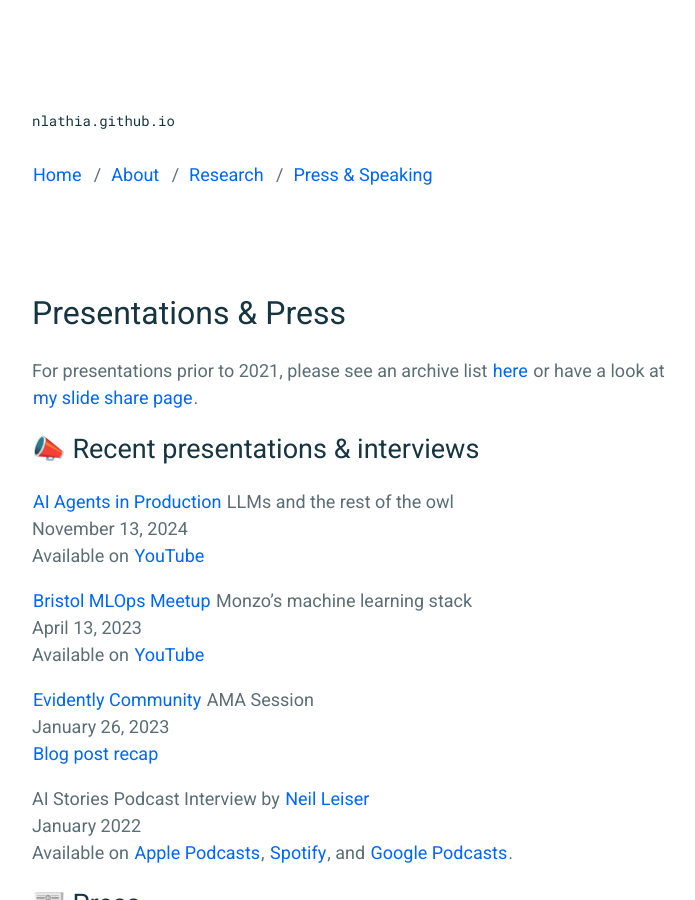
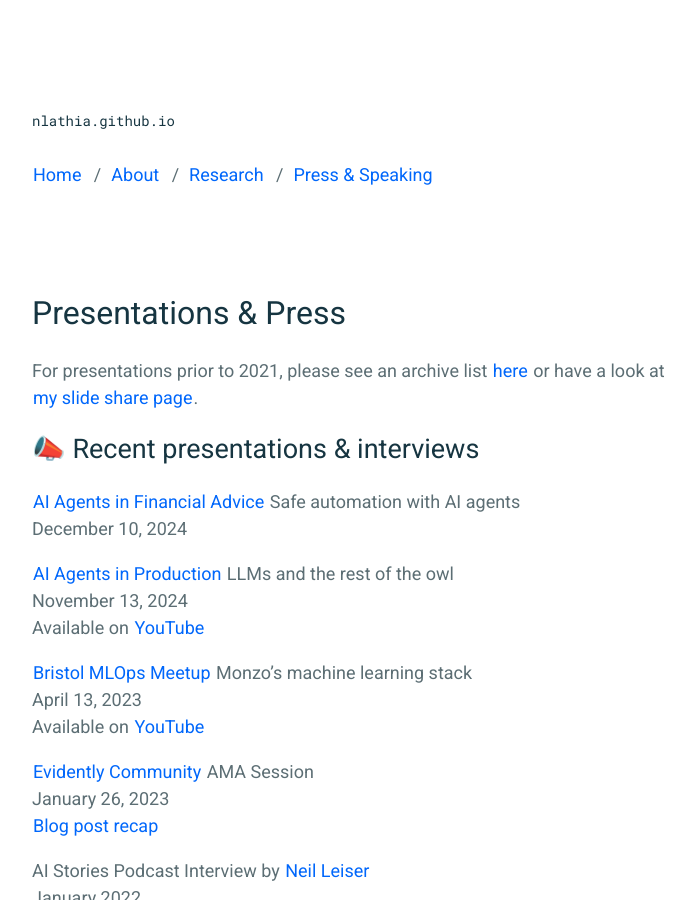
Before and after one commit to nlathia/nlathia.github.io, a Jekyll site: the page built from _pages/public.md, in a window 1280 px wide and 900 px high. Shown: the whole window, without its empty margins (258-953 px from the left). Built offline with Jekyll 4.4.1, drawn with Linux system fonts in a browser that asks for light colours.

Commit message:
Update public.md

```diff
--- a/_pages/public.md
+++ b/_pages/public.md
@@ -7,6 +7,9 @@ permalink: /public/
 For presentations prior to 2021, please see an archive list [here](../archive/public) or have a look at [my slide share page](http://www.slideshare.net/neal.lathia).
 
 # 📣 Recent presentations & interviews
+
+[AI Agents in Financial Advice](https://www.eventbrite.com/e/ai-agents-in-financial-advice-tickets-1056936829509?aff=oddtdtcreator) Safe automation with AI agents
+<br />December 10, 2024
 
 [AI Agents in Production](https://mlops.community/meetups/) LLMs and the rest of the owl
 <br />November 13, 2024
```
